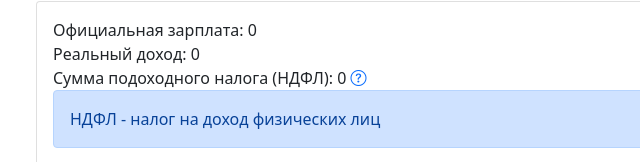
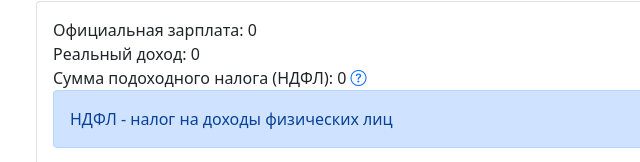
Before and after one commit to raschetnaloga/raschetnaloga.github.io, a plain HTML site: page index.html in a window 1280 px wide. Both pictures are taken after a click on the link 404 px from the left and 426 px from the top of the page. Shown: the part 348-510 px from the top of the page, 46-686 px from the left. Drawn offline with Linux system fonts and the light colour scheme.

Commit message:
Fixed word

```diff
--- a/index.html
+++ b/index.html
@@ -67,7 +67,7 @@
                 </a><br>
                 <div class="collapse" id="hintNdfl">
                     <div class="alert alert-primary" role="alert">
-                        НДФЛ - налог на доход физических лиц
+                        НДФЛ - налог на доходы физических лиц
                     </div>
                 </div>
                 Взносы ОПС: <span id="total_ops_tax"></span>
```
